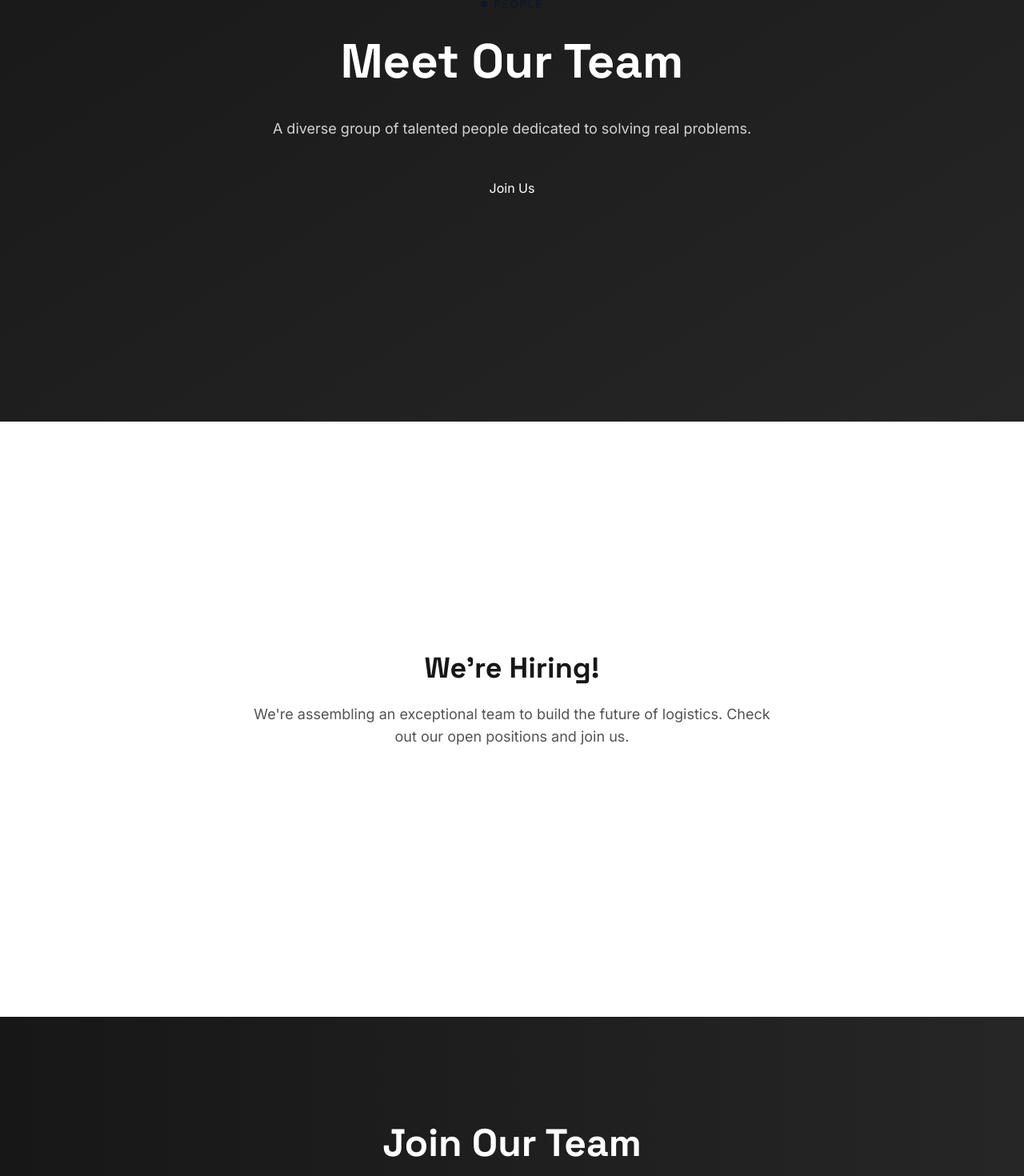
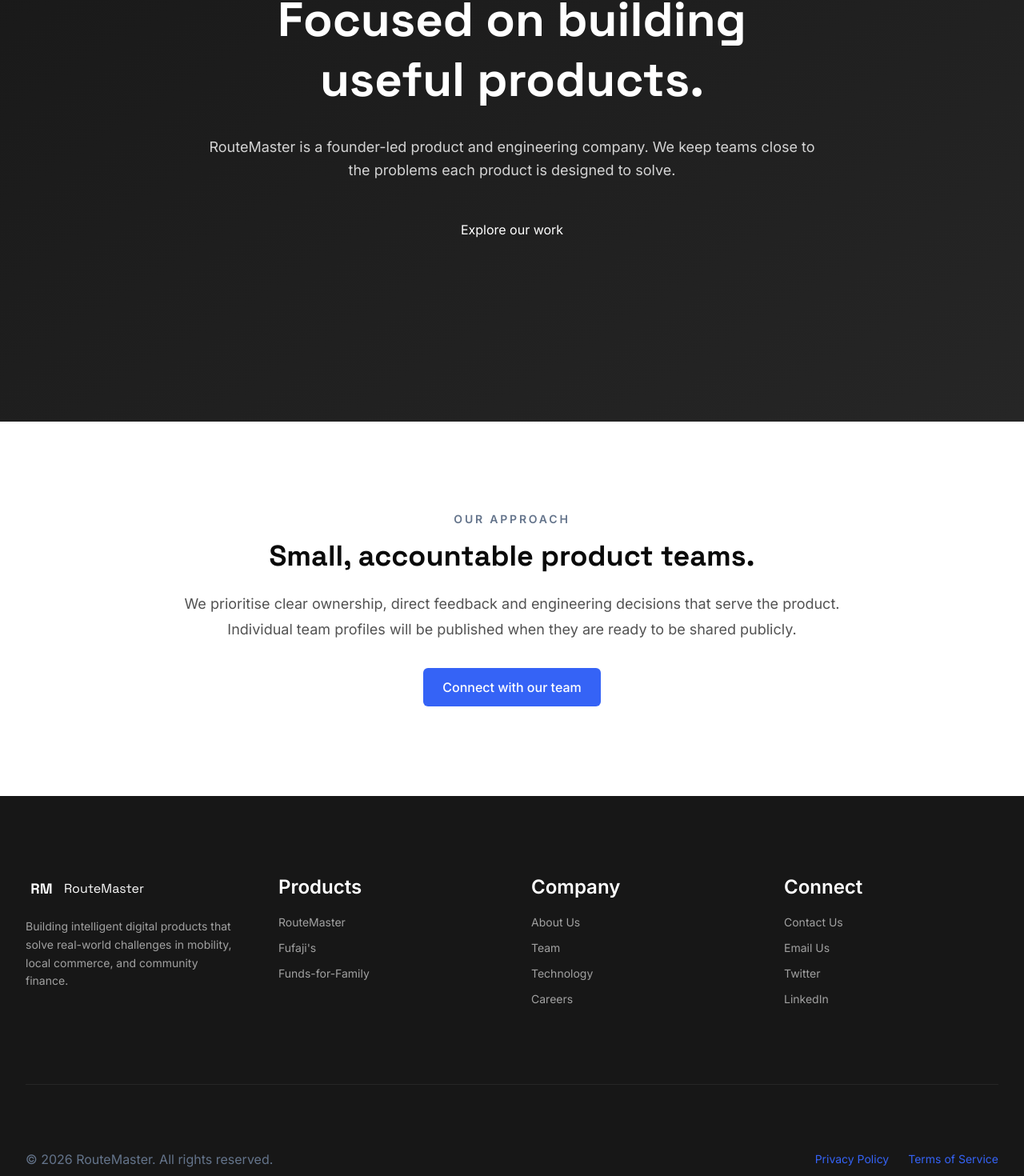
Before and after one commit to anthonynagar1122-create/MyPortfolio, a Next.js app in the folder portfolio/: page /team in a window 1280 px wide. Shown: the part 345-1815 px from the top of the page at 80% size. Built offline with nearby package versions, Linux system fonts and the light colour scheme.

Commit message:
content: remove fabricated team profiles and vacancies

```diff
--- a/portfolio/app/team/page.tsx
+++ b/portfolio/app/team/page.tsx
@@ -1,68 +1,37 @@
-import { Navigation, Hero, CTASection } from "@/components/core";
+import Link from "next/link";
+import { Navigation, Hero } from "@/components/core";
 import { Footer } from "@/components/layout/Footer";
-import { siteContent } from "@/config/site-content";
 
 export const metadata = {
-  title: "Our Team",
-  description: "Meet the talented people building the future.",
+  title: "People and Leadership",
+  description: "Learn about the founder-led approach behind RouteMaster Intelligent Systems.",
 };
-
-const { team: teamMembers } = siteContent;
 
 export default function TeamPage() {
   return (
-    <div className="flex flex-col min-h-screen bg-white">
+    <div className="flex min-h-screen flex-col bg-white">
       <Navigation />
-
+      <main>
         <Hero
-        headline="Meet Our Team"
-        subheadline="People"
-        description="A diverse group of talented people dedicated to solving real problems."
-        primaryCTA={{ label: "Join Us", href: "/careers" }}
+          headline="Focused on building useful products."
+          subheadline="People and leadership"
+          description="RouteMaster is a founder-led product and engineering company. We keep teams close to the problems each product is designed to solve."
+          primaryCTA={{ label: "Explore our work", href: "/products" }}
           variant="dark"
         />
-
-      {/* Team Grid */}
-      <section className="py-24 md:py-32 lg:py-48 bg-white">
-        <div className="max-w-7xl mx-auto px-4 sm:px-6 lg:px-8">
-          {teamMembers.length === 0 ? (
-            <div className="text-center py-24">
-              <h2 className="text-4xl font-display font-700 text-neutral-900 mb-6">We're Hiring!</h2>
-              <p className="text-lg text-neutral-600 max-w-2xl mx-auto mb-12">
-                We're assembling an exceptional team to build the future of logistics. Check out our open positions and join us.
+        <section className="py-20 md:py-28">
+          <div className="mx-auto max-w-4xl px-4 text-center sm:px-6 lg:px-8">
+            <p className="text-sm font-semibold uppercase tracking-[0.2em] text-primary-600">Our approach</p>
+            <h2 className="mt-4 font-display text-4xl font-bold text-neutral-950">Small, accountable product teams.</h2>
+            <p className="mt-6 text-lg leading-8 text-neutral-600">
+              We prioritise clear ownership, direct feedback and engineering decisions that serve
+              the product. Individual team profiles will be published when they are ready to be
+              shared publicly.
             </p>
-            </div>
-          ) : (
-            <div className="grid md:grid-cols-3 gap-8">
-              {teamMembers.map((member, idx) => (
-                <div key={idx} className="text-center">
-                  <div className="w-32 h-32 bg-gradient-to-br from-primary-100 to-primary-50 rounded-full mx-auto mb-6 flex items-center justify-center">
-                    <span className="text-5xl">👤</span>
-                  </div>
-                  <h3 className="text-2xl font-display font-700 text-neutral-900 mb-2">
-                    {member.name}
-                  </h3>
-                  <p className="text-primary-600 font-600 mb-2">{member.role}</p>
-                  <p className="text-neutral-600 mb-6">{member.expertise}</p>
-                  <div className="flex justify-center gap-4">
-                    <a href={member.linkedin} target="_blank" rel="noopener noreferrer" className="text-primary-600 hover:text-primary-700">LinkedIn</a>
-                    <a href={member.twitter} target="_blank" rel="noopener noreferrer" className="text-primary-600 hover:text-primary-700">Twitter</a>
-                  </div>
-                </div>
-              ))}
-            </div>
-          )}
+            <Link href="/contact" className="btn btn-primary mt-8">Connect with our team</Link>
           </div>
         </section>
-
-      <CTASection
-        headline="Join Our Team"
-        description="We're always looking for talented people who want to make a difference."
-        primaryButtonText="View Openings"
-        primaryButtonHref="/careers"
-        variant="dark"
-      />
-
+      </main>
       <Footer />
     </div>
   );
```
Lines whose indentation alone changed are shown as unchanged.
